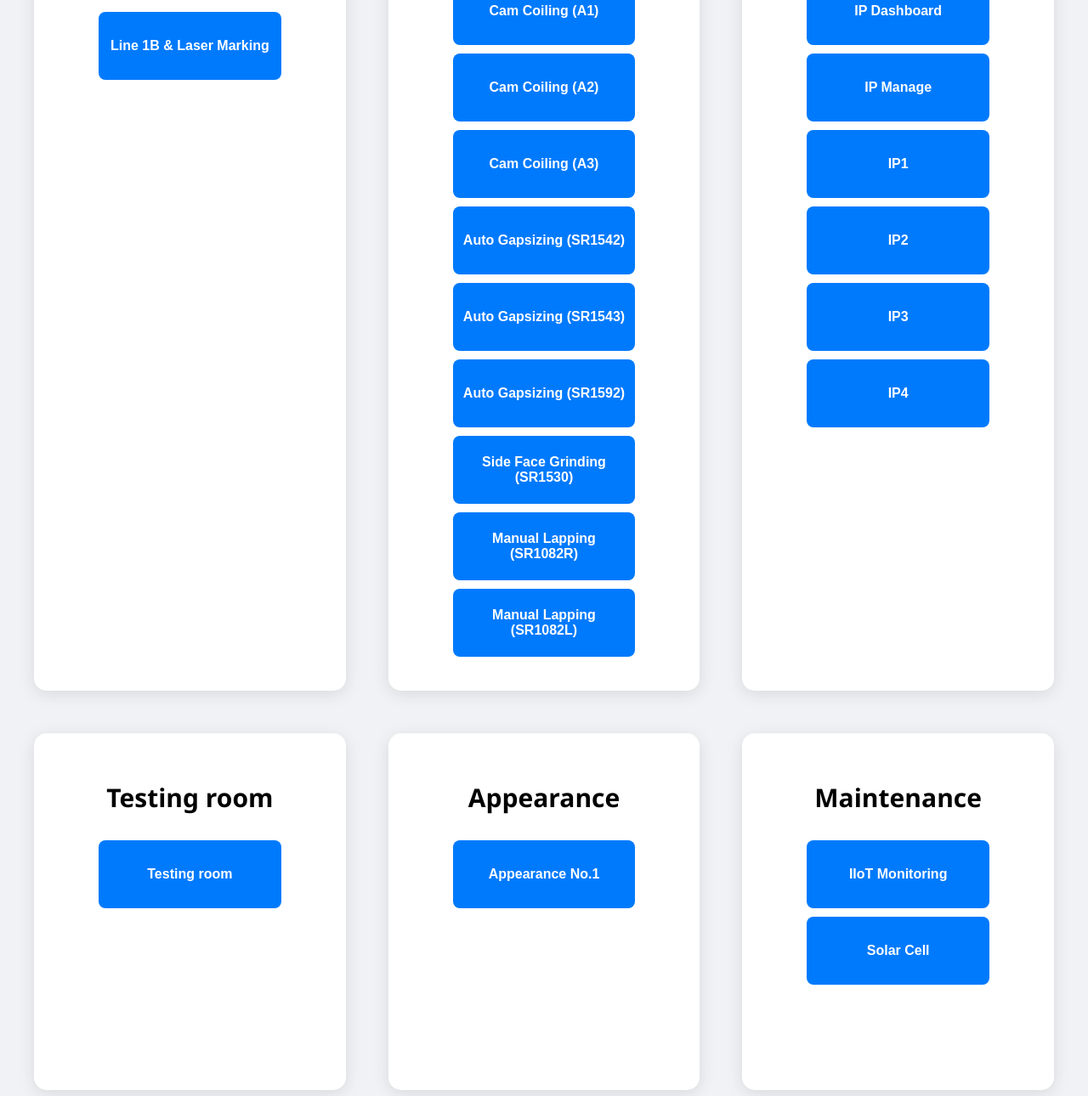
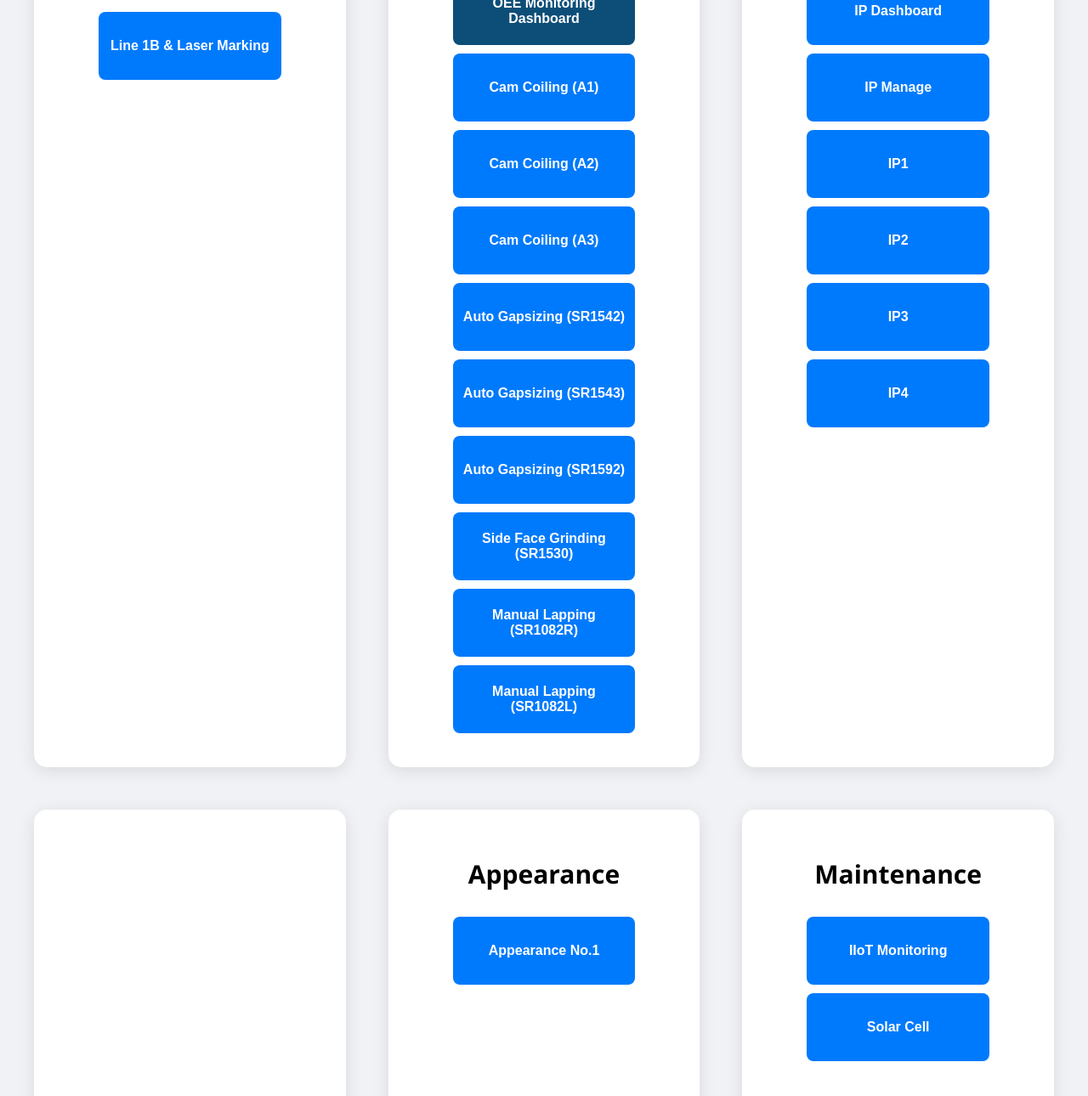
Before and after one commit to IT-SRI/OEE, a plain HTML site: page index.html in a window 1280 px wide. Shown: the part 256-1546 px from the top of the page at 85% size. Drawn offline with Linux system fonts and the light colour scheme.

Commit message:
Update index.html

```diff
--- a/index.html
+++ b/index.html
@@ -65,6 +65,23 @@
       justify-self: center;
 
     }
+    .btn1 {
+      display: block;
+      height: 80px;
+      width: 70%;
+      padding: 10px;
+      margin: 10px 0;
+      background-color: #0D4E78;
+      color: white;
+      border: none;
+      font-weight: bold;
+      border-radius: 8px;
+      font-size: 16px;
+      cursor: pointer;
+      transition: 0.3s;
+      justify-self: center;
+
+    }
 
     .btn:hover {
       background-color: #037dff;
@@ -105,6 +122,7 @@
     <div class="card">
       <h2>MEGA Line</h2>
       <div>
+        <button class="btn1" onclick="goTo('http://192.168.0.64:1900/ui')">OEE Monitoring Dashboard</button>
         <button class="btn" onclick="goTo('http://192.168.0.64:1880/ui')">Cam Coiling (A1)</button>
         <button class="btn" onclick="goTo('http://192.168.0.64:1881/ui')">Cam Coiling (A2)</button>
         <button class="btn" onclick="goTo('http://192.168.0.64:1882/ui')">Cam Coiling (A3)</button>
@@ -134,9 +152,9 @@
 
 
     <div class="card ">
-      <h2>Testing room</h2>
+      <h2></h2>
       <div>
-        <button class="btn" onclick="goTo('http://192.168.0.64:1900/ui')">Testing room</button>
+
       </div>
     </div>
 
```
